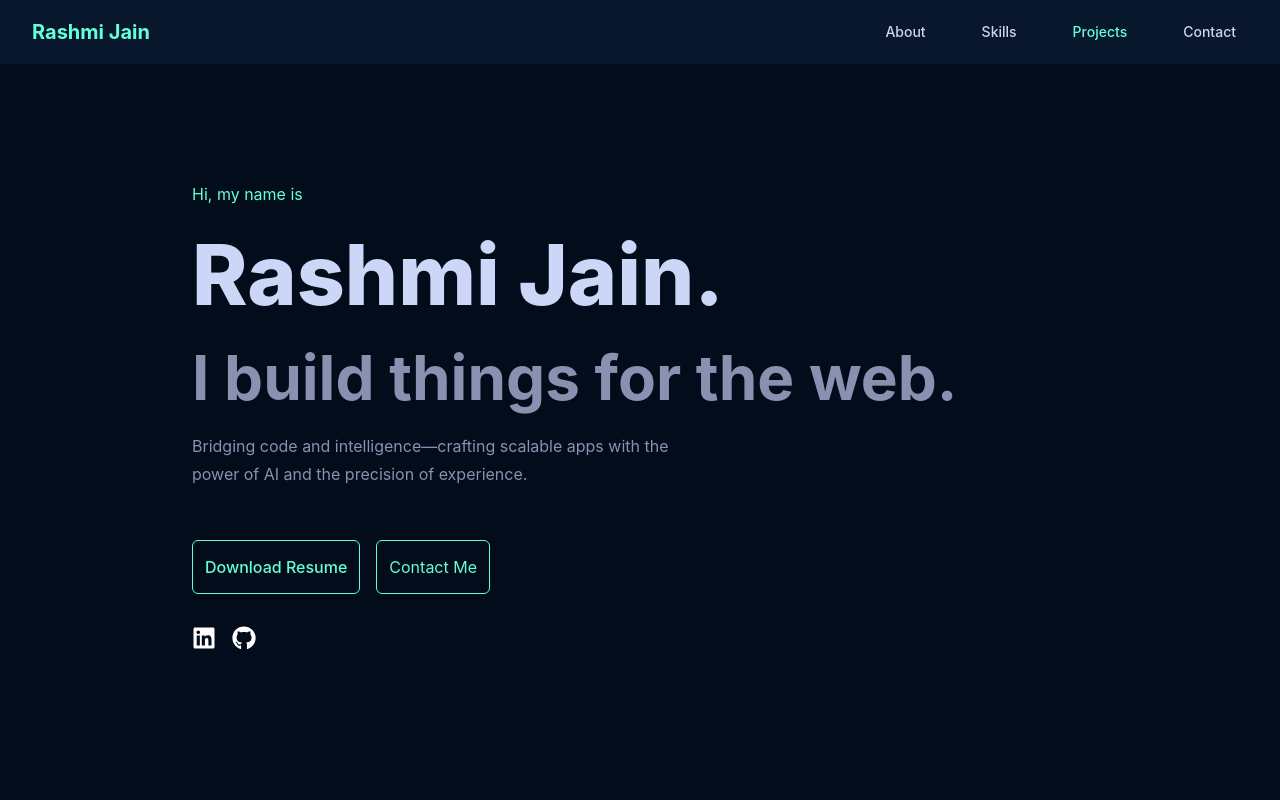
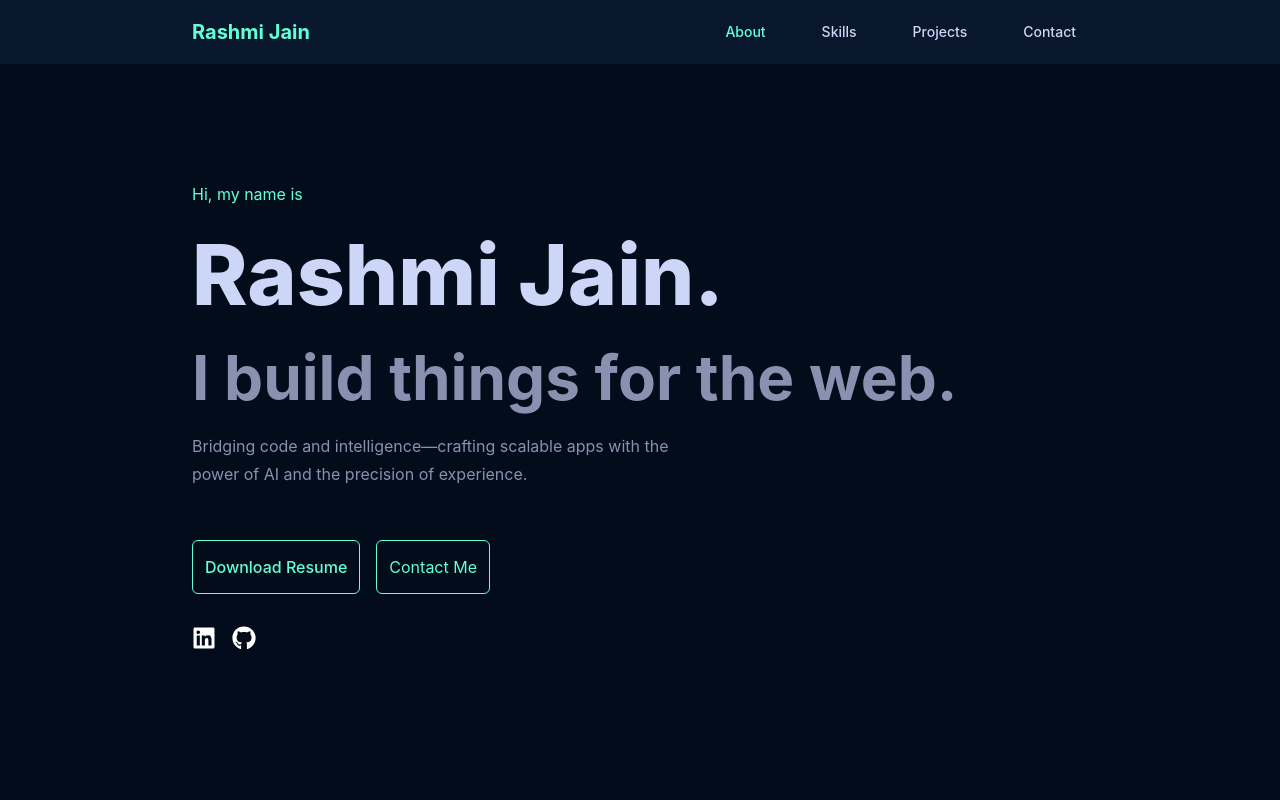
Before and after one commit to Rashmijain18/portfolio, a React (Vite) app: page / in a window 1280 px wide. Shown: the top 800 px of the page. Built offline with nearby package versions, Linux system fonts and the light colour scheme.

Commit message:
Header alignment and highlight fix

```diff
--- a/src/components/Header.tsx
+++ b/src/components/Header.tsx
@@ -4,27 +4,36 @@ export const Header = () => {
   const [activeSection, setActiveSection] = useState("");
 
   useEffect(() => {
-    const handleScroll = () => {
-      const sections = ["about", "skills", "projects", "contact"];
-      const scrollPosition = window.scrollY + 100;
+    const observerOptions = {
+      root: null,
+      rootMargin: "-50% 0px",
+      threshold: 0,
+    };
 
-      for (const section of sections) {
+    const observer = new IntersectionObserver((entries) => {
+      entries.forEach((entry) => {
+        if (entry.isIntersecting) {
+          setActiveSection(entry.target.id);
+        }
+      });
+    }, observerOptions);
+
+    const sections = ["about", "skills", "projects", "contact"];
+    sections.forEach((section) => {
+      const element = document.getElementById(section);
+      if (element) {
+        observer.observe(element);
+      }
+    });
+
+    return () => {
+      sections.forEach((section) => {
         const element = document.getElementById(section);
         if (element) {
-          const { offsetTop, offsetHeight } = element;
-          if (
-            scrollPosition >= offsetTop &&
-            scrollPosition < offsetTop + offsetHeight
-          ) {
-            setActiveSection(section);
-            break;
-          }
+          observer.unobserve(element);
         }
-      }
+      });
     };
-
-    window.addEventListener("scroll", handleScroll);
-    return () => window.removeEventListener("scroll", handleScroll);
   }, []);
 
   const scrollToSection = (sectionId: string) => {
@@ -36,7 +45,7 @@ export const Header = () => {
 
   return (
     <header className="fixed top-0 left-0 right-0 z-50 bg-navy/90 backdrop-blur-sm">
-      <nav className="max-w-7xl mx-auto px-4 sm:px-6 lg:px-8">
+      <nav className="w-[70vw] mx-auto ">
         <div className="flex items-center justify-between h-16">
           <div className="flex-shrink-0">
             <span className="text-green text-xl font-bold">Rashmi Jain</span>
```
